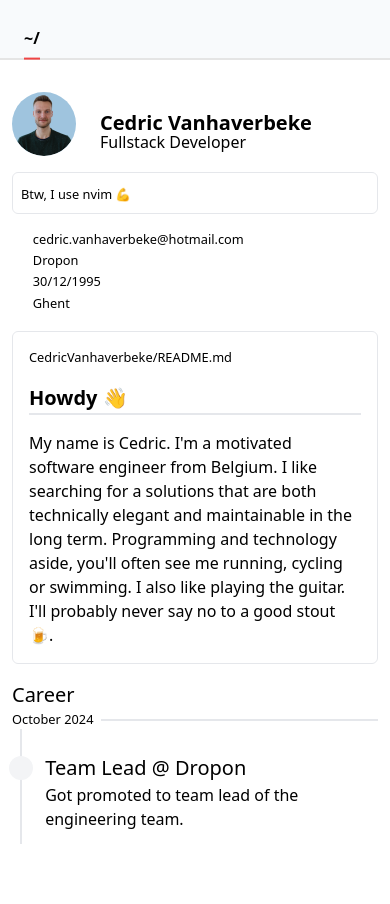
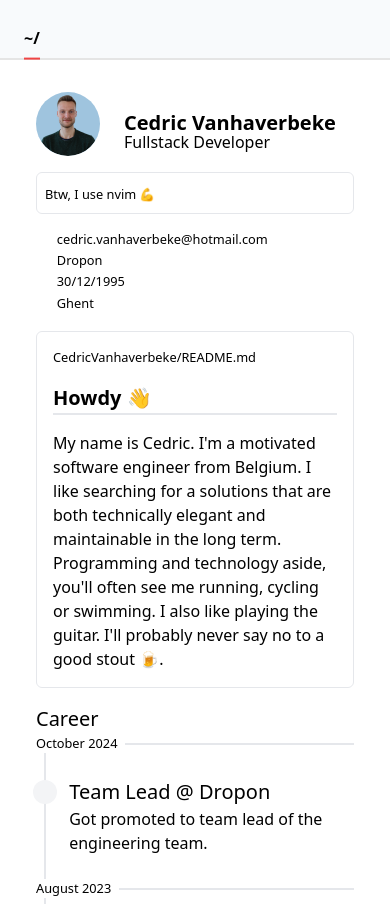
Before and after one commit to CedricVanhaverbeke/portfolio, an Astro site: page / in a window 390 px wide. Before the commit the page ends 844 px from the top, so only its background shows below. Built offline with nearby package versions, Linux system fonts and the light colour scheme; Astro itself is replaced by a stand-in of ours; some icons are missing.

Commit message:
chore: make width fixed

```diff
--- a/src/components/header.astro
+++ b/src/components/header.astro
@@ -11,7 +11,9 @@ const { class: className } = Astro.props;
     className,
   ]}
 >
-  <nav class="flex justify-between translate-y-[0.1rem] w-full items-center">
+  <nav
+    class="max-w-[90rem] mx-auto flex justify-between translate-y-[0.1rem] items-center"
+  >
     <Tab class="text-lg sm:text-2xl" active href="/">~/</Tab>
     <div class="flex flex-row space-x-4">
       <Tab href="https://github.com/CedricVanhaverbeke">
--- a/src/layouts/app.astro
+++ b/src/layouts/app.astro
@@ -15,9 +15,11 @@ import Header from "../components/header.astro";
     <title>Cedric Vanhaverbeke</title>
   </head>
   <body>
-    <div class="w-screen h-screen flex flex-col items-center overflow-x-hidden">
-      <Header />
-      <div class="flex-1 px-3 sm:px-6 lg:px-12 xl:px-24 2xl:px-44 w-full">
+    <Header />
+    <div
+      class="w-screen h-screen px-6 flex flex-col items-center overflow-x-hidden"
+    >
+      <div class="flex-1 px-3 max-w-[90rem] mx-auto w-full">
         <slot />
       </div>
     </div>
```
